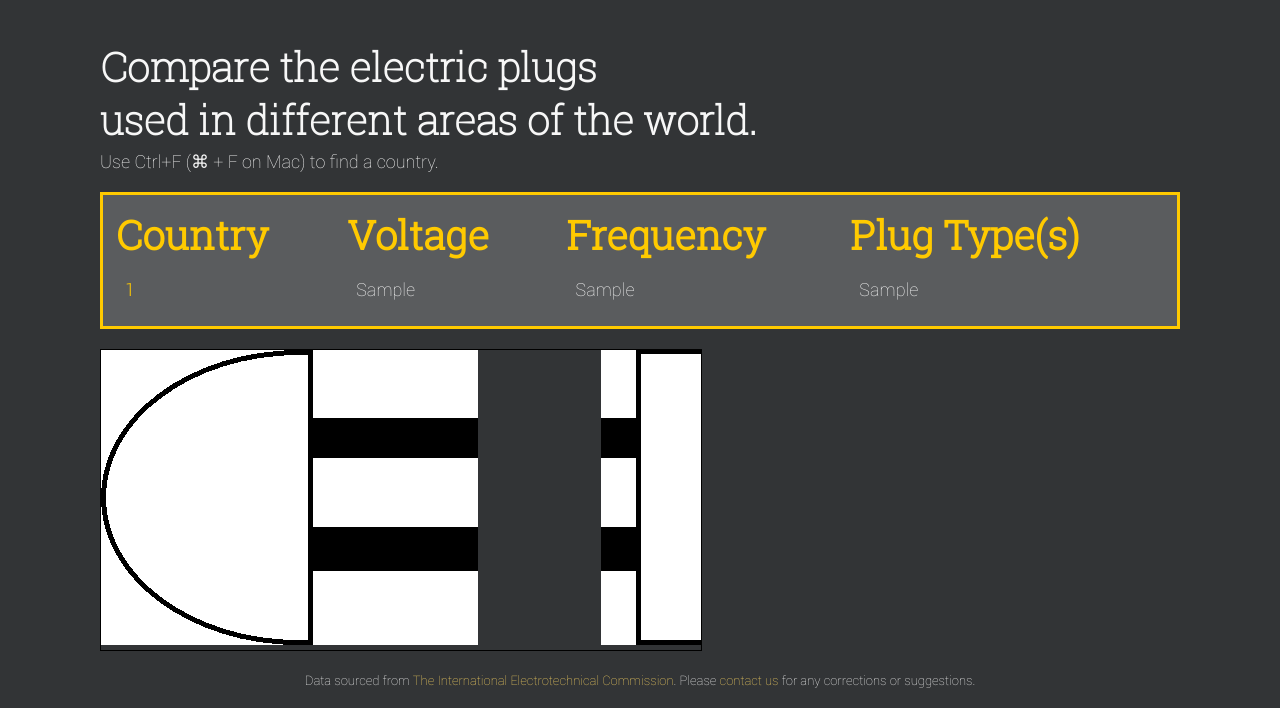
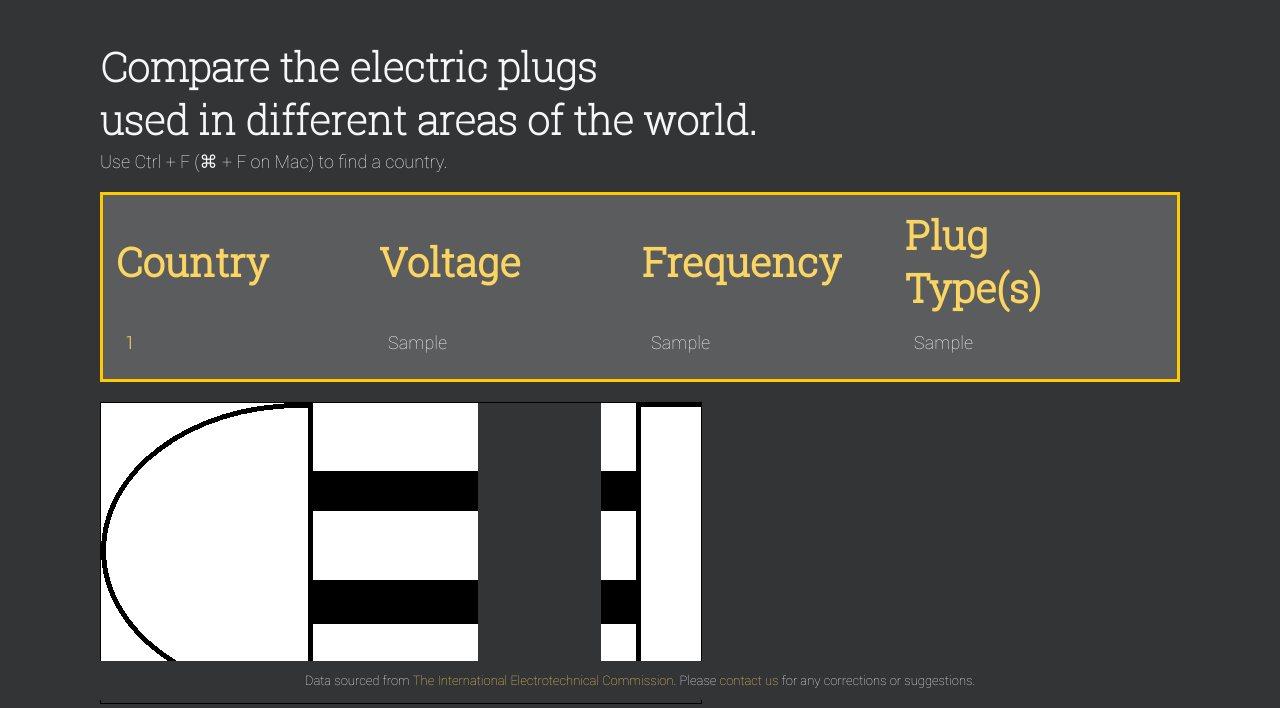
Before and after one commit to Zhaeong/Cardboard, a PHP site: page /list.php in a window 1280 px wide. Shown: the part 100-808 px from the top of the page. Run offline with PHP 8.4, Linux system fonts and the light colour scheme; tables that the repository leaves empty or names only in its code hold one stand-in row (values such as "Sample post"); data that the repository does not hold is empty.

Commit message:
basic css changes
edited list table colours and spaced out columns (equal)

```diff
--- a/css/indexstyle.css
+++ b/css/indexstyle.css
@@ -53,10 +53,12 @@
     margin-top: 20px;
     margin-bottom: 20px;
     padding: 10px;
+
 }
     /* header */
 th {
     font-family: RobotoSlab;
+    color: #fbd562;
     font-size: 40px;
     padding-right: 50px;
 }
@@ -69,7 +71,7 @@
     padding-right: 10px;
 }
 td:nth-child(1) {
-    color: #ffca00;
+    color: #fbd562;
     font-family: Roboto_Light;
 }
     /* row */
--- a/css/liststyle.css
+++ b/css/liststyle.css
@@ -3,10 +3,11 @@
     border: 3px solid #ffca00;
     width: 100%;
     background-color: #5a5c5e;
-    color: #ffca00;
+    color: #fbd562;
     margin-top: 20px;
     margin-bottom: 20px;
     padding: 10px;
+    table-layout: fixed;
 }
     /* header */
 #listTable th {
@@ -21,9 +22,10 @@
     color: #f7f7f7;
     padding-left: 10px;
     padding-right: 10px;
+    width: 100px;
 }
 #listTable td:nth-child(1) {
-    color: #ffca00;
+    color: #fbd562;
     font-family: Roboto_Light;
 }
     /* row */
--- a/list.php
+++ b/list.php
@@ -18,7 +18,7 @@
     <h2> Compare the electric plugs <br>
         used in different areas of the world. <br>
     </h2>
-    <p> Use Ctrl+F (⌘ + F on Mac) to find a country.</p>
+    <p> Use Ctrl + F (⌘ + F on Mac) to find a country.</p>
     </div>
 
 	<table id="listTable">
@@ -60,7 +60,7 @@
 		else {
 		    echo "
 		        <tr>
-		        <td colspan='3'>Something went wrong with the query</td>
+		        <td colspan='3'>Sorry! Something went wrong.</td>
 		        </tr>
 		    ";
 		}
```
